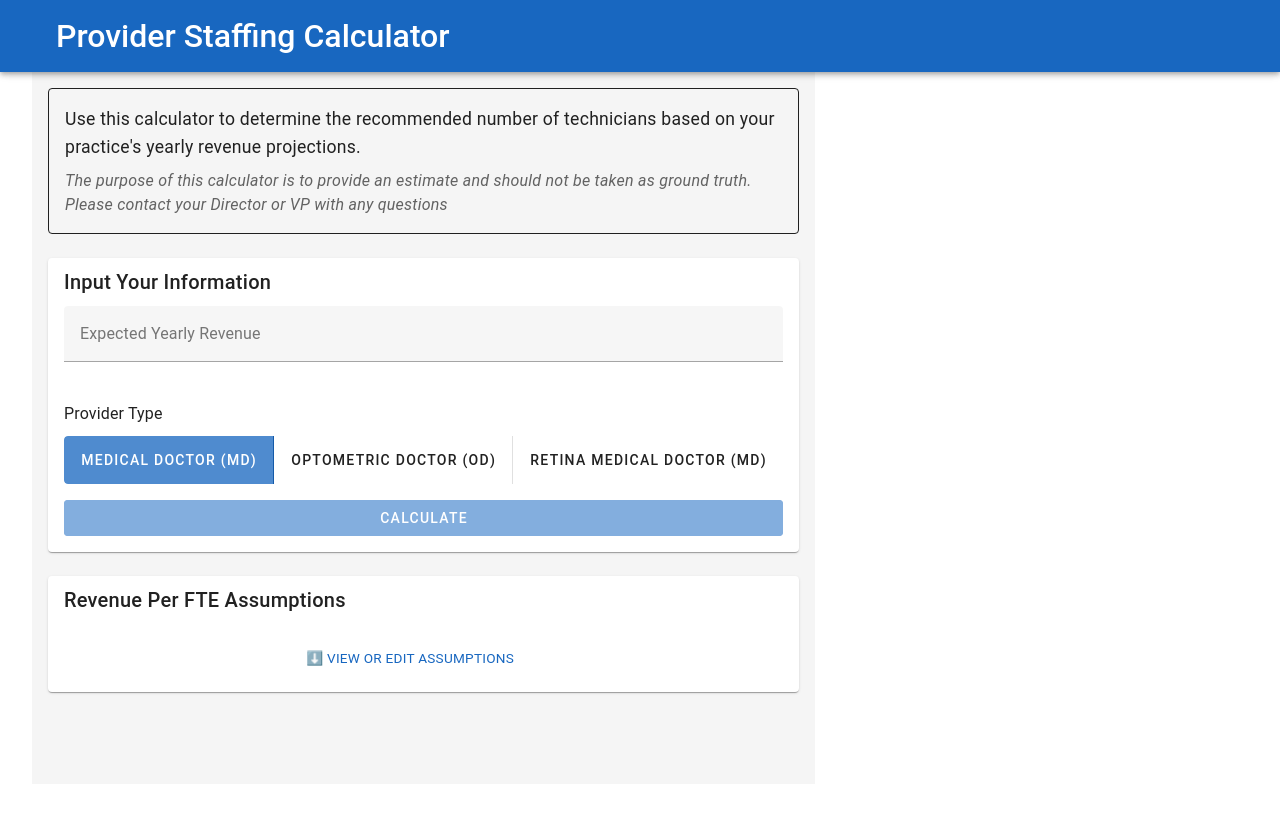
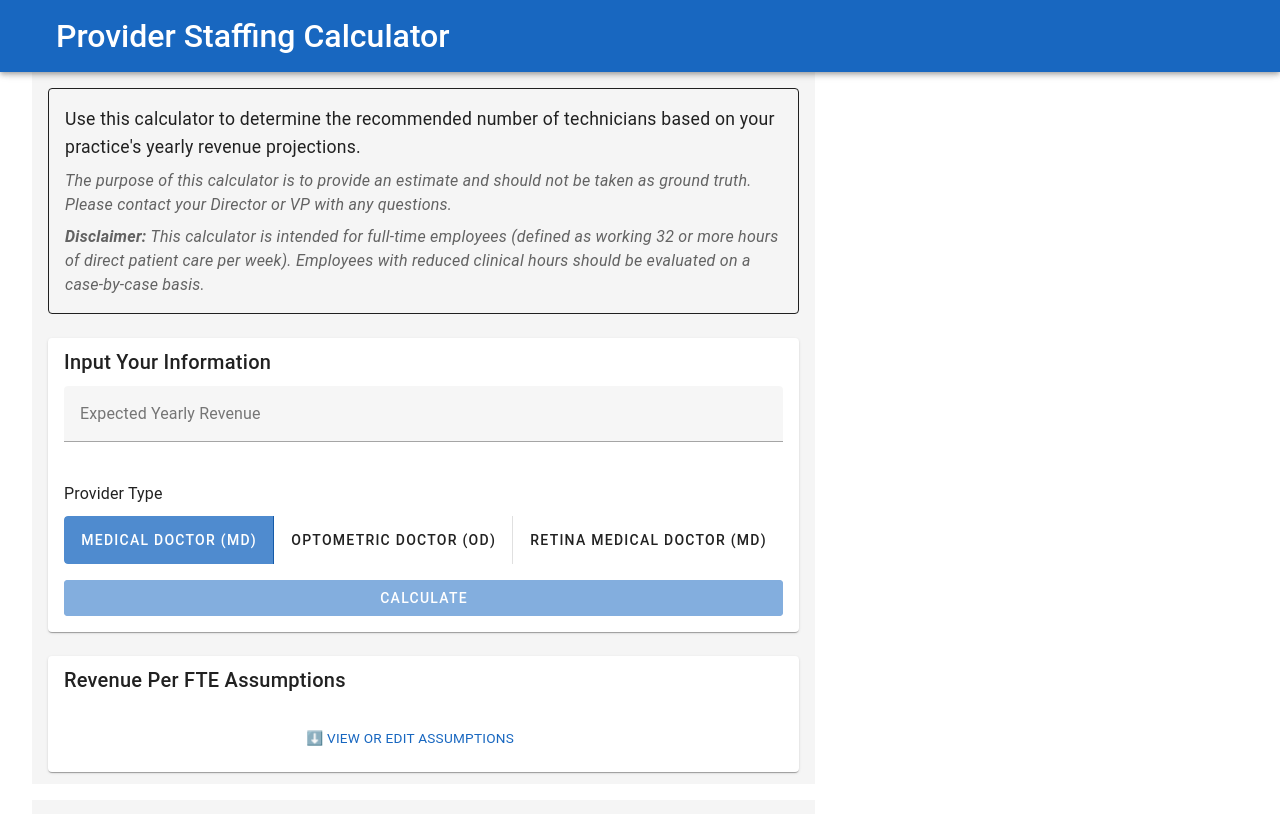
Before and after one commit to wak1616/staffing-calculator-for-providers, a Vue app: page / in a window 1280 px wide. Shown: the top 814 px of the page. Built offline with nearby package versions, Linux system fonts and the light colour scheme.

Commit message:
Add disclaimer about full-time employees

```diff
--- a/src/App.vue
+++ b/src/App.vue
@@ -156,7 +156,8 @@ const getEmoji = (index) => {
         <v-card class="mb-6" variant="outlined">
           <v-card-text class="py-4">
             <p class="intro-text">Use this calculator to determine the recommended number of technicians based on your practice's yearly revenue projections.</p>
-            <p class="mt-2 disclaimer-text">The purpose of this calculator is to provide an estimate and should not be taken as ground truth. Please contact your Director or VP with any questions</p>
+            <p class="mt-2 disclaimer-text">The purpose of this calculator is to provide an estimate and should not be taken as ground truth. Please contact your Director or VP with any questions.</p>
+            <p class="mt-2 disclaimer-text"><strong>Disclaimer:</strong> This calculator is intended for full-time employees (defined as working 32 or more hours of direct patient care per week). Employees with reduced clinical hours should be evaluated on a case-by-case basis.</p>
           </v-card-text>
         </v-card>
 
```
